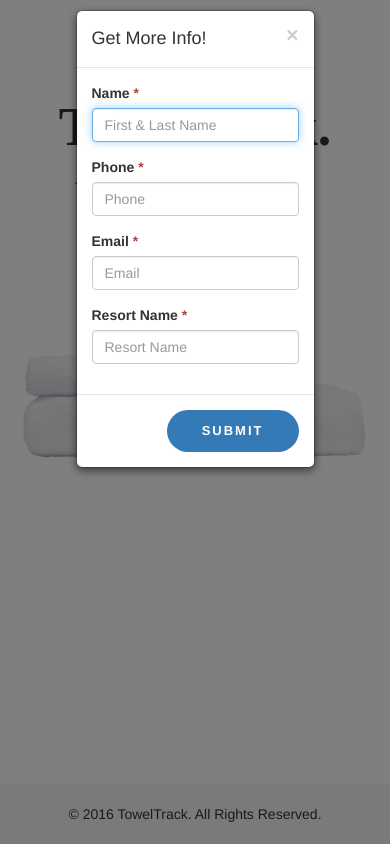
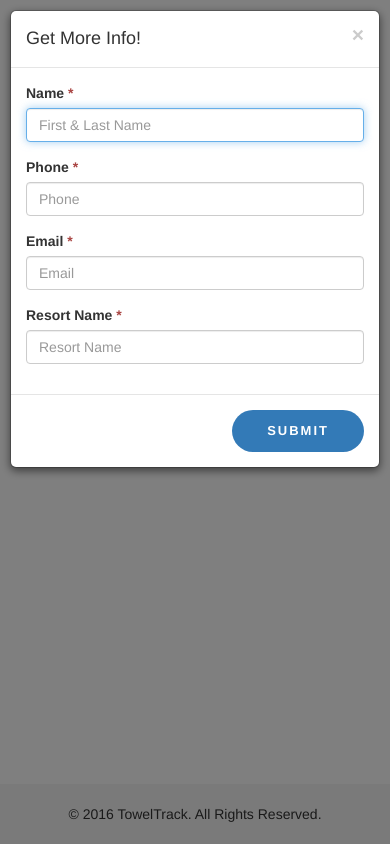
Before and after one commit to Toweltrack/Toweltrack, a PHP site: page / in a window 390 px wide, after a click on "GET INFO". Run offline with PHP 8.4, Linux system fonts and the light colour scheme; some libraries are stand-ins or nearby versions; some web fonts are replaced.

Commit message:
Fixing responsive styles

```diff
--- a/assets/css/responsive.css
+++ b/assets/css/responsive.css
@@ -13,7 +13,9 @@
 
 /* Small Devices, Tablets */
 @media only screen and (max-width : 768px) {
-
+	.modal-dialog {
+		display: block;
+	}
 }
 
 /* Extra Small Devices, Phones */
```
